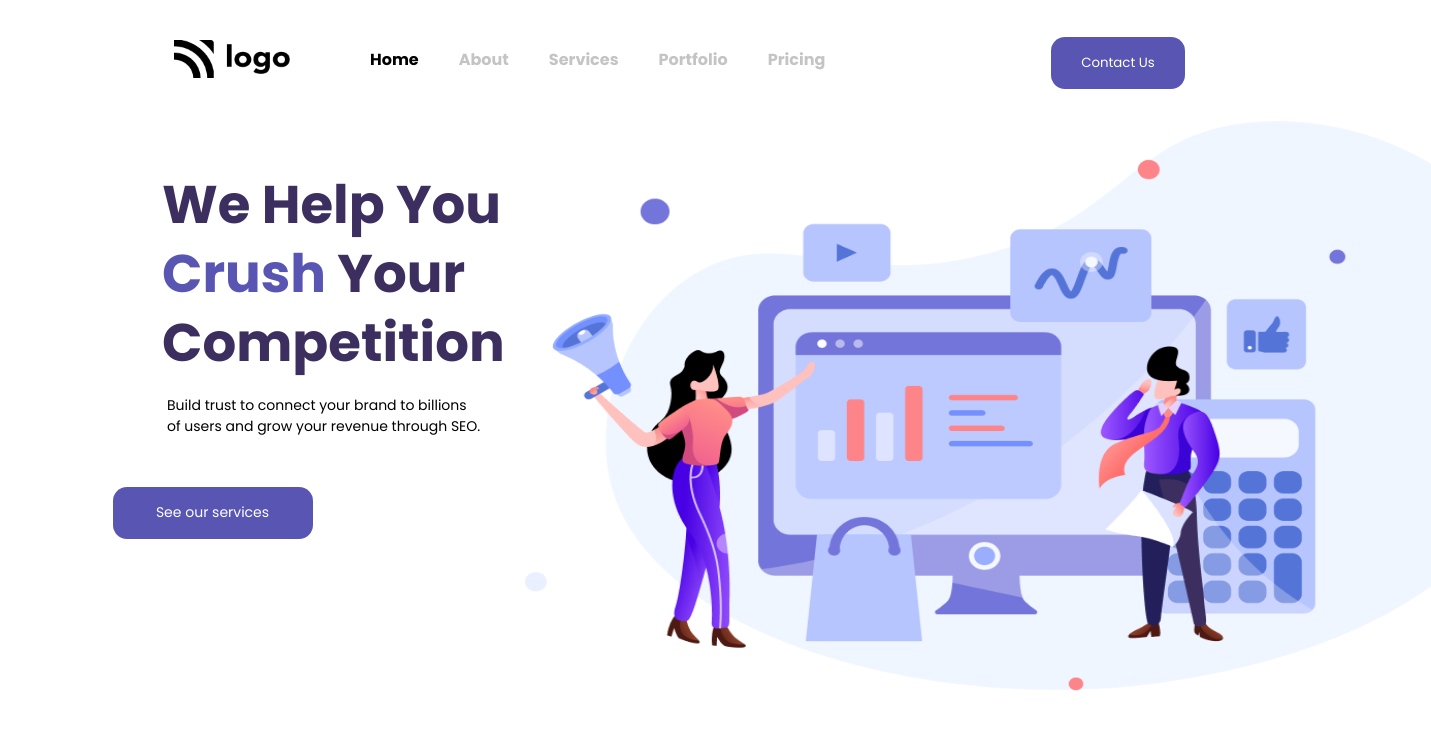
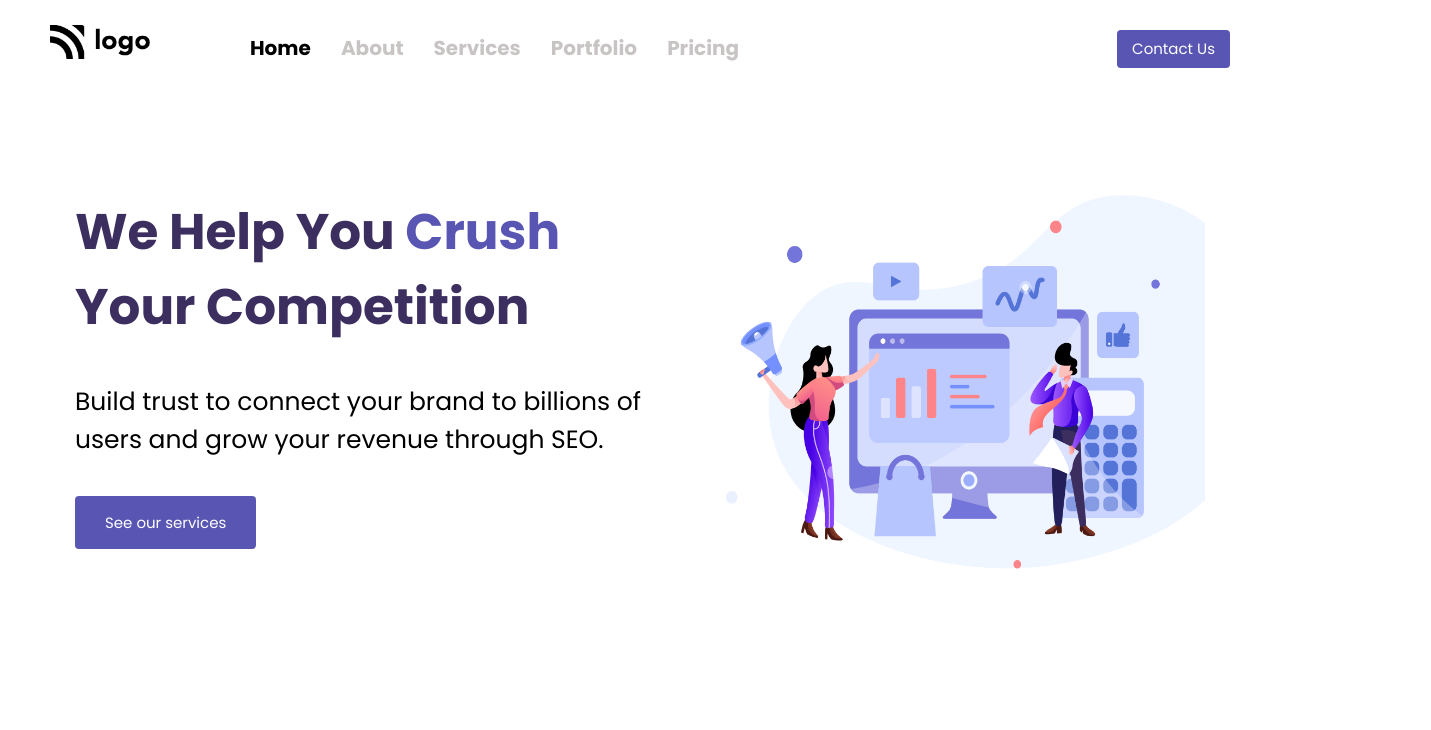
Before and after one commit to pk170970/Project-4-Digital-Marketing-Page, a website: page index.html in a window 1280 px wide. Shown: the whole page, 1431 px wide, since content can reach past the window. Drawn offline with Linux system fonts and the light colour scheme.

Commit message:
made responsive

```diff
--- a/index.html
+++ b/index.html
@@ -9,6 +9,7 @@
     <!-- Font -->
     <link rel="preconnect" href="https://fonts.googleapis.com" />
     <link rel="preconnect" href="https://fonts.gstatic.com" crossorigin />
+    <script src="https://kit.fontawesome.com/1e74b473dc.js" crossorigin="anonymous"></script>
     <link
       href="https://fonts.googleapis.com/css2?family=Poppins:wght@200;300;400;500;600;700;800&display=swap"
       rel="stylesheet"
@@ -17,11 +18,14 @@
   </head>
   <body>
     <div class="container">
-      <section aria-label="navbar">
-        <nav class="navbar-container">
+
+      <section aria-label="navbar" class="nav" id="nav-box">
+        <nav class="navbar-container" id="myNav">
           <div>
             <img src="./assets/Logo.png" alt="brand-logo" />
           </div>
+
+          <div class="links" id="link">
             <div class="grow-list">
               <ul class="list">
                 <li class="list-item">Home</li>
@@ -34,13 +38,16 @@
             <div class="button-group">
               <button class="nav-button">Contact Us</button>
             </div>
+          </div>
         </nav>
+        <i class="fa-solid fa-bars" id="hamburger"></i>
       </section>
+
       <!-- Banner -->
       <section aria-label="banner">
         <div class="banner-container">
           <!-- Left text -->
-          <div>
+          <div class="left-content">
             <h1 class="heading-text">
               We Help You <span>Crush</span> Your Competition
             </h1>
@@ -51,11 +58,41 @@
             <button class="nav-button btn">See our services</button>
           </div>
           <!-- Right Text -->
-          <div>
+          <div class="right-content">
             <img src="./assets/Header Illustration.png" alt="illustration" />
           </div>
         </div>
       </section>
     </div>
+
+
+
+    <script>
+    if (matchMedia('only screen and (max-width: 600px)').matches) {
+
+
+    const link= document.getElementById("link");
+    const navBar= document.getElementById("myNav");
+    const button= document.getElementById("hamburger");
+    const bg= document.getElementById("nav-box");
+    let toggle=true;
+
+    button.addEventListener("click",()=>{
+      if(toggle){
+        link.style.display="flex";
+        navBar.style.marginBottom= "12em";
+        bg.style.backgroundColor="cornsilk";
+        toggle=false;
+      }
+      else{
+        link.style.display="none";
+        navBar.style.marginBottom= "0em";
+        bg.style.backgroundColor="white";
+        toggle=true;
+      }
+    })
+  }
+
+    </script>
   </body>
 </html>
--- a/style.css
+++ b/style.css
@@ -5,114 +5,180 @@
     font-family: 'Poppins';
 }
 
-.container{
-    width: 100%;
-    height: 100%;
+
+img{
+    max-width: 100%;
+}
+
+h1{
+    font-size: 1.7rem;
+}
+p{
+    font-size: 1rem;
 }
 
 /* ---------------Navigation Bar---------------- */
+.nav{
+    display: flex;
+    justify-content: space-between;
+    padding: 2em 1em;
+    align-items: flex-start;
+
+    padding-right: 2em;
+}
+
+.navbar-container{
+    display: flex;
+    align-items: center;
+    position: relative;
+    padding-bottom: 2em;
+    transition: margin 0.2s ease-in-out;
+}
+
+.navbar-container>div>img{
+    max-width: 100px;
+}
+.links{
+    position: absolute;
+    top: 100%;
+    left: 5%;
+    display: none;
+    flex-direction: column;
+    gap: 1.3em;
+    width: 100%;
+    animation: fade 0.3s;
+}
+
+i{
+    padding-top: 0.5em;
+}
+@keyframes fade {
+    0%{
+        opacity: 0;
+        transform: scale(0);
+    }
+    100%{
+        opacity: 1;
+        transform: scale(1);
+    }
+}
 
 
-.navbar-container{
-    width: 100vw;
-    height: 121px;
-    position: relative;
+
+.list{
+    display: flex;
+    flex-direction: column;
+    list-style: none;
+    gap: 0.6em;
+    font-size: 0.8rem;
+    font-weight: bold;
+
 }
-.navbar-container img{
-    position: absolute;
-    left: 174px;
-    top: 40px;
-    width: 116px;
-    height: 38px;
-    cursor: pointer;
+
+.list-item:first-child{
+    color: black;
 }
-.list{
-    width: 530px;
-    height: 66px;
-    position: absolute;
-    left: 350px;
-    text-align: center;
-    top: 37px;
-}
-.list li{
-    float: left;
-    margin: 10px 20px;
-    list-style: none;
-    display: inline;
-    font-weight: bold;
-    color: #c4c4c4;
-    cursor: pointer;
-}
-.list li:first-child{
-    color: rgb(0, 0, 0);
-}
-.button-group .nav-button{
-    position: absolute;
-    right: 95px;
-    top: 37px;
-}
+
+
 .nav-button{
     background-color: #5955b3;
     border: none;
-    width: 134px;
-    height: 52px;
-    border-radius: 14px;
+    border-radius: 4px;
     color: white;
     cursor: pointer;
+    padding: 0.5em 1em;
+    font-size: 0.6rem;
 }
 
-/* ---------------------------------------------------Banner Section--------------- */
+/* ---------------------Banner Section--------------- */
+
 .banner-container{
-    width: 100%;
-    height: 80vh;
-    position: relative;
-
+    display: flex;
+    flex-direction: column-reverse;
+    align-items: center;
+    justify-content: center;
+    text-align: center;
+    gap: 2em;
+    padding: 1em;
 }
 
- /* ------------------------------Left section------------- */
+.left-content{
+    display: flex;
+    flex-direction: column;
+    gap: 1.5em;
+}
 
-.banner-container div:first-child{
-    position: absolute;
-    height: 80vh;
-    width: 40vw;
-    text-align: center;
-}
 .heading-text{
     color: #3c2f60;
-    font-size: 53px;
-    width: 439px;
-    margin-left: 162px;
-    text-align: left;
-    margin-top: 50px;
-    line-height: 1.3;
 }
 .heading-text span{
     color: #5955b3;
 }
-.description{
-    font-size: 14px;
-    width: 314px;
-    margin-left: 167px;
-    margin-top: 17px;
-    text-align: left;
-}
-.btn{
-    width: 200px;
-    font-size: 14px;
-    margin-top: 50px;
-    margin-left: -87px;
+
+
+@media (min-width:600px){
+
+    .links{
+        all: unset;
+        display: flex;
+        flex-direction: row;
+        width: 100%;
+        justify-content: space-between;
+        align-items: center;
+    }
+    .list{
+        flex-direction: row;
+        gap: 1.2rem;
+        color: #C8C4C3;
+        align-items: center;
+    }
+
+    i{
+        display: none !important;
+    }
+
+    .navbar-container{
+       flex-direction: row;
+       width: 100%;
+       justify-content: space-between;
+       gap: 4em;
+       align-items: center;
+    }
+
+    .banner-container{
+        flex-direction: row;
+    }
+    .left-content{
+        align-items: center;
+    }
+
+    .btn{
+        max-width: 50%;
+        padding: 1em 2em;
+        }
 }
 
-/* -----------------------------Right section--------- */
-.banner-container div:last-child{
-    position: absolute;
-    height: 80vh;
-    width: 59vw;
-    text-align: center;
-    right: 0;
+
+@media (min-width:900px){
+
+    html{
+        font-size: 25px;
+    }
+    section{
+        padding: 1em 2em !important;
+    }
+    .banner-container{
+        text-align: left;
+        justify-content: flex-start;
+        align-items: flex-start;
+    }
+
+    .left-content{
+        align-items: flex-start;
+    }
+
+    h1{
+        font-size: 2rem;
+    }
+
 }
-
-.banner-container div:last-child img{
-    width: 906px;
-    height: 570px;
-}
```
Lines whose indentation alone changed are shown as unchanged.
